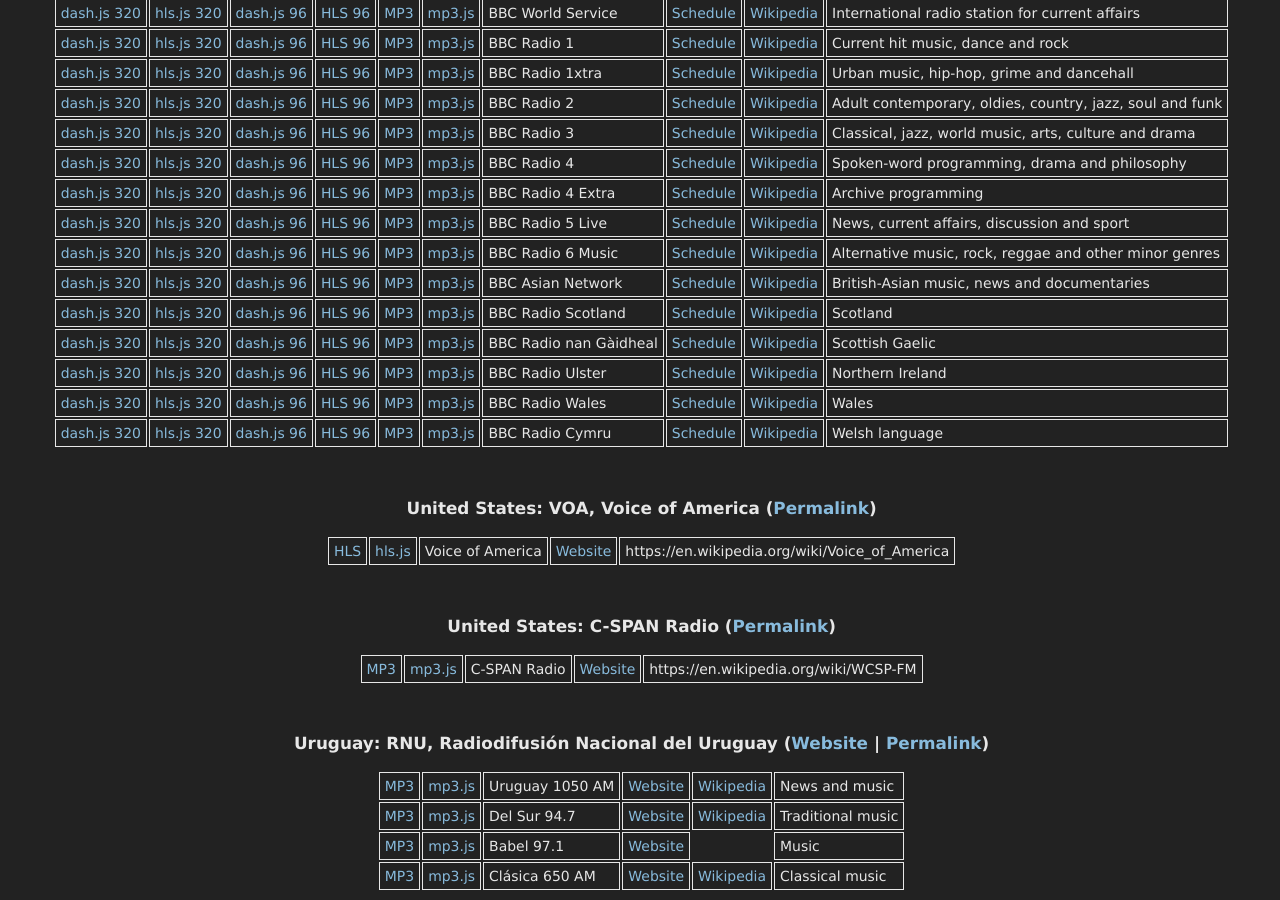
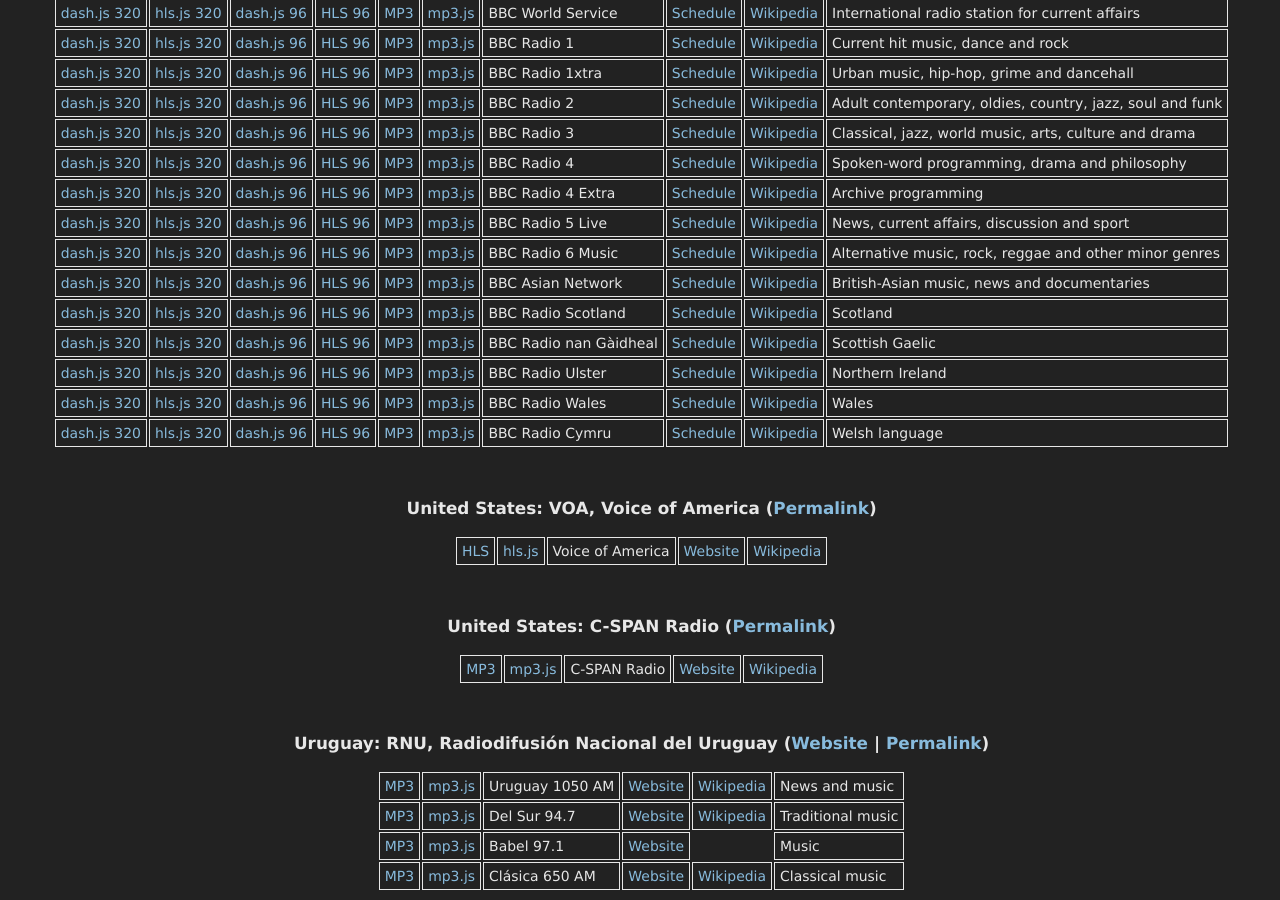
Before and after one commit to danburd/danburd.github.io, a Jekyll site: the page radio.html, which Jekyll copies as it is, in a window 1280 px wide and 900 px high, scrolled down 7895 px. Built offline with Jekyll 4.4.1, drawn with Linux system fonts in a browser that asks for light colours; some of the changed lines change nothing that is shown.

Commit message:
Update radio.html

```diff
--- a/radio.html
+++ b/radio.html
@@ -1922,7 +1922,7 @@
     <td><a href="/hlsjsaudio.html?stream=https://voavaudio-i.akamaihd.net/hls/live/826546/VOAV_MC1_MRG/master.m3u8">hls.js</a></td>
     <td>Voice of America</td>
     <td><a href="https://www.voanews.com/listen/schedule">Website</a></td>
-    <td>https://en.wikipedia.org/wiki/Voice_of_America</td>
+    <td><a href="https://en.wikipedia.org/wiki/Voice_of_America">Wikipedia</a></td>
   </tr>
 </table>
 </div>
@@ -1936,7 +1936,7 @@
     <td><a href="/mp3js.html?stream=https://playerservices.streamtheworld.com/api/livestream-redirect/CSPANRADIO.mp3">mp3.js</a></td>
     <td>C-SPAN Radio</td>
     <td><a href="https://www.c-span.org/networks/?channel=radio">Website</a></td>
-    <td>https://en.wikipedia.org/wiki/WCSP-FM</td>
+    <td><a href="https://en.wikipedia.org/wiki/WCSP-FM">Wikipedia</a></td>
   </tr>
 </table>
 </div>
```
